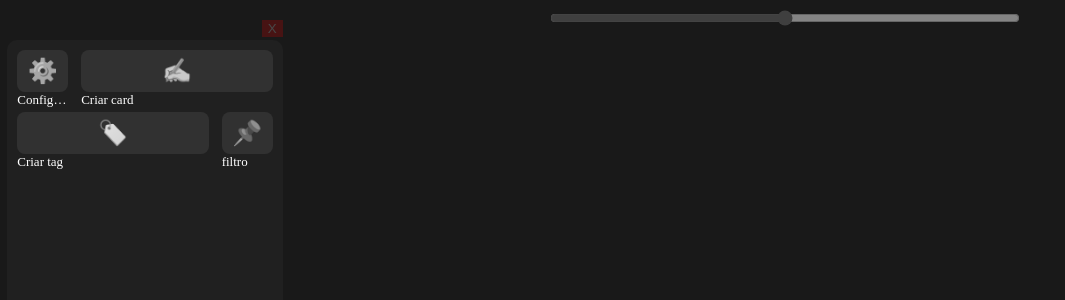
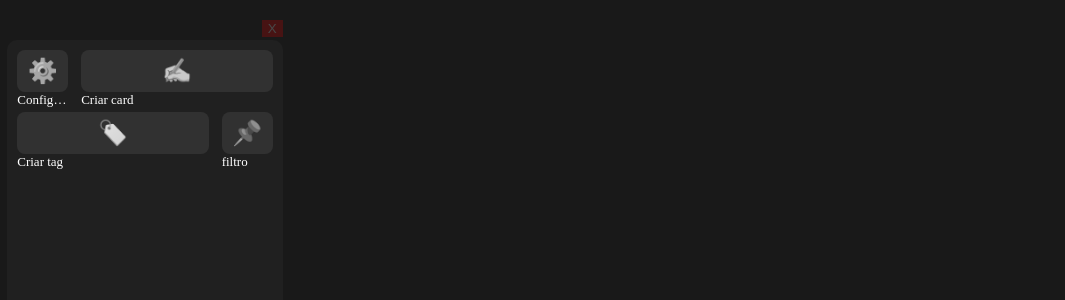
Before and after one commit to vinicius-mns/Caderno, a Vue app: page /cards in a window 1280 px wide. Shown: the top 300 px of the page, without its empty margins (0-1065 px from the left). Built offline with nearby package versions, Linux system fonts and the light colour scheme; the HTML template or start-up script is replaced by a standard one.

Commit message:
refactor(components/organisms/card/CardsList.vue)[organisms] Usar range direto do estado global 	modified:   src/components/organisms/card/CardsList.vue

```diff
--- a/src/components/organisms/card/CardsList.vue
+++ b/src/components/organisms/card/CardsList.vue
@@ -1,11 +1,9 @@
 <script setup lang="ts">
 import { useStyle } from '@/stores/style'
 import CardWithOptions from './CardWithOptions.vue'
-import { computed, onMounted, reactive } from 'vue'
+import { computed, reactive, watchEffect } from 'vue'
 import type { ICard } from '@/api/local'
 import { useHandleCardsTags } from '@/stores/local/handleCardsTags'
-import ThemeRange from '@/components/atoms/ThemeRange.vue'
-// import TagWithSwitchList from '../tag/TagWithSwitchList.vue'
 import { useConfig } from '@/stores/config'
 
 const { columnsCard } = useConfig()
@@ -17,11 +15,6 @@ const { style } = useStyle()
 const allCards = computed(() => cardsTags.cardsReactive.value)
 
 const columnsNumber = computed(() => columnsCard.value)
-
-const setColumns = (n: number) => {
-  columnsCard.setColumns(n)
-  cardsInColumns.update()
-}
 
 const cardsInColumns = reactive({
   value: [] as ICard[][],
@@ -42,14 +35,14 @@ const setCardsInColumns = (numberOfColumns: number, cards: ICard[]) => {
   return columns
 }
 
-onMounted(() => {
+watchEffect(() => {
+  columnsCard.setColumns(columnsNumber.value)
   cardsInColumns.update()
 })
 </script>
 
 <template>
   <div class="container-cards">
-    <ThemeRange :init-value="columnsNumber" @emit-value="setColumns" class="range" />
     <div class="container-cards-list">
       <div class="column" v-for="(column, i) in cardsInColumns.value" :key="i">
         <CardWithOptions v-for="(card, ii) in column" :key="ii" :card="card" />
```
